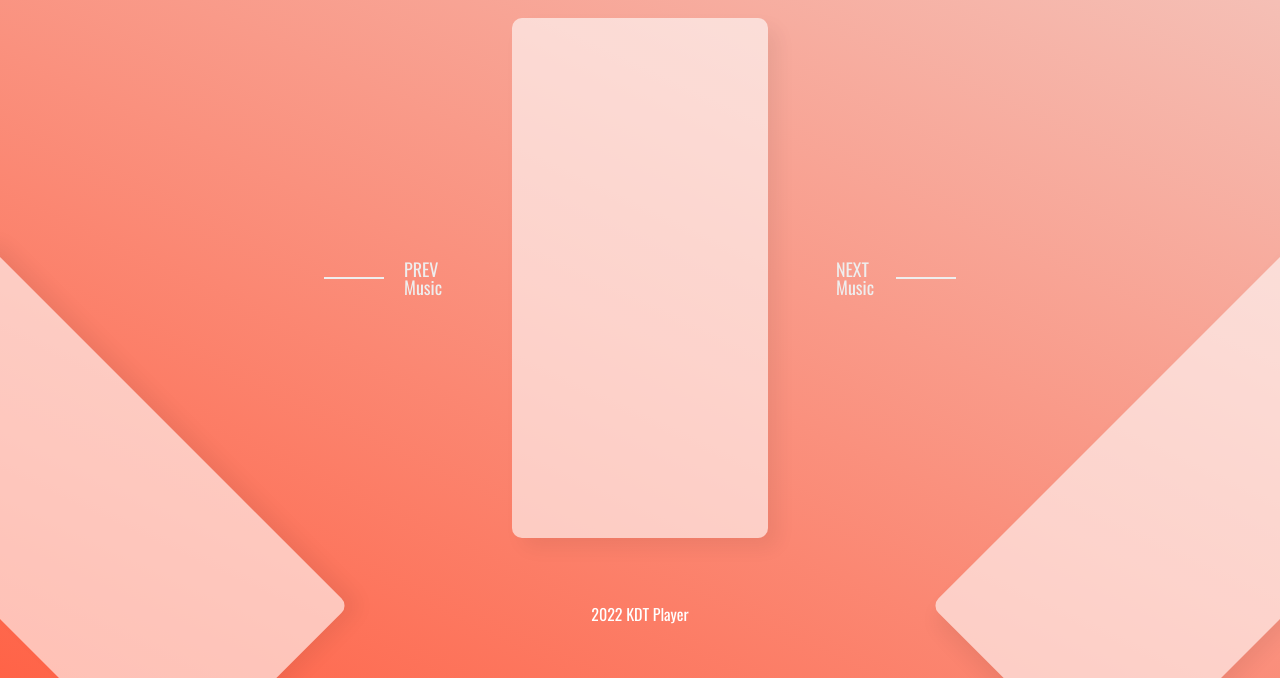
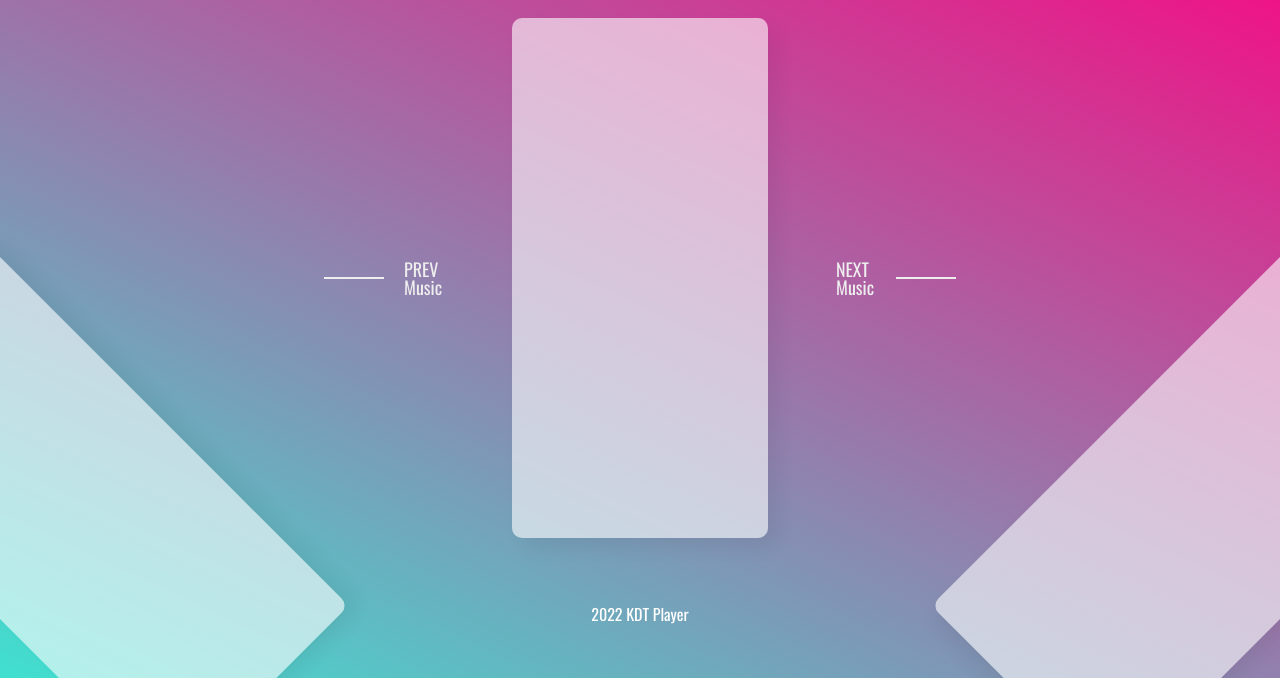
Before and after one commit to dbswp/MusicPlayer, a plain HTML site: page index.html in a window 1280 px wide. Shown: the part 122-800 px from the top of the page. Drawn offline with nearby package versions, Linux system fonts and the light colour scheme; a web font is replaced by a local one.

```diff
--- a/css/stlye.scss
+++ b/css/stlye.scss
@@ -16,7 +16,7 @@ figure {
   width: 100%;
   height: 100vh;
   overflow: hidden;
-  background: linear-gradient(25deg, tomato, rgb(244, 200, 192));
+  background: linear-gradient(25deg, #40e0d0, #ff0080);
 
   h1 {
     position: absolute;
```
Also changed, not shown: css/stlye.css, 1 other file.
